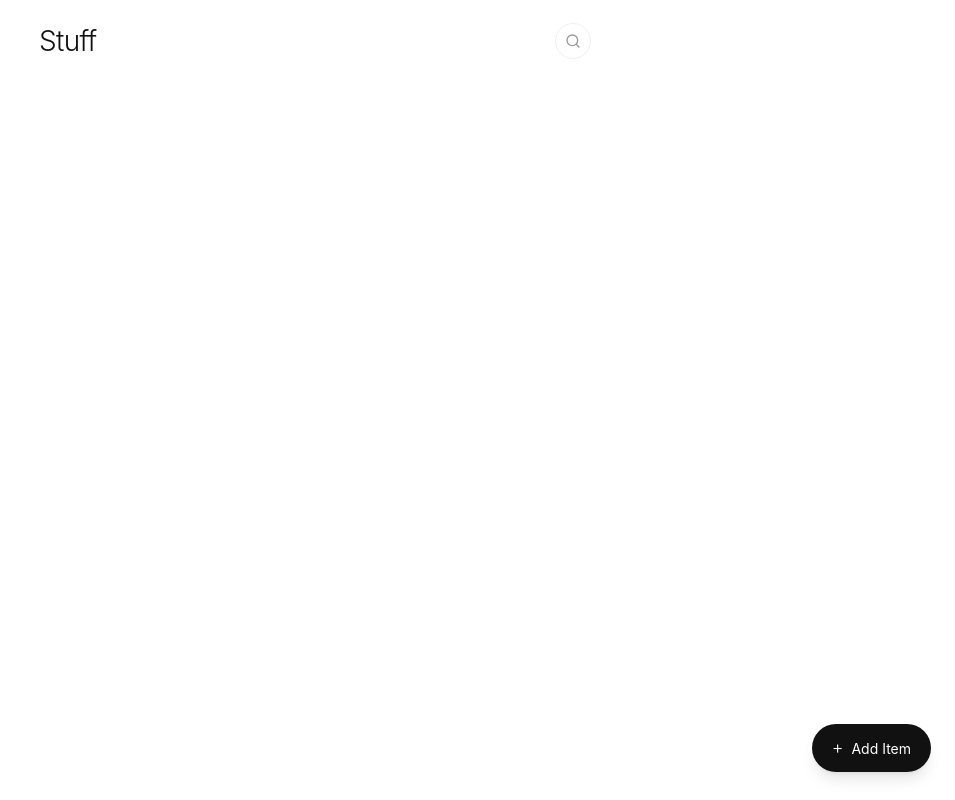
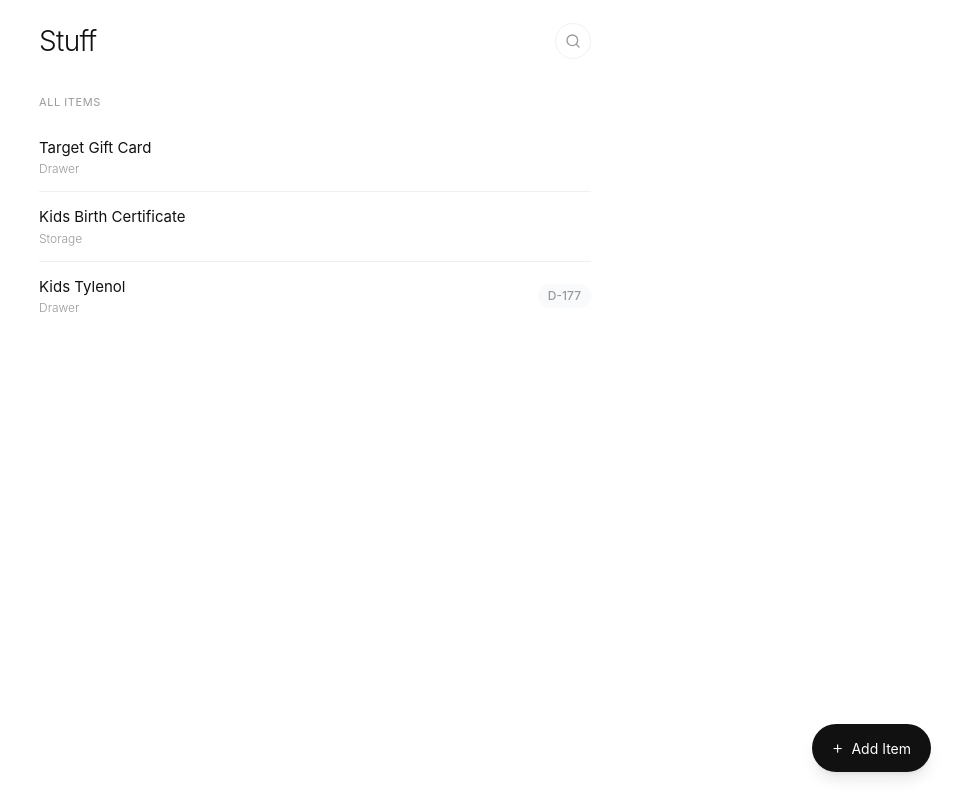
Before and after one commit to kenehong/item-tracker, a React (Vite) app: page / in a window 1280 px wide. Shown: the whole page, without its empty margins (325-1280 px from the left). Built offline with nearby package versions, Linux system fonts and the light colour scheme.

Commit message:
fix: show all items list on home screen
Home only showed ExpiringSection (7-day window). Items outside that
window were invisible. Added "All Items" section below expiring.

```diff
--- a/src/App.tsx
+++ b/src/App.tsx
@@ -6,6 +6,7 @@ import { ExpiringSection } from './components/ExpiringSection'
 import { ItemList } from './components/ItemList'
 import { ItemSheet } from './components/ItemSheet'
 import { ItemDetail } from './components/ItemDetail'
+import { ItemCard } from './components/ItemCard'
 import { Fab } from './components/Fab'
 
 export default function App() {
@@ -96,10 +97,21 @@ export default function App() {
         <>
           <ExpiringSection items={items} onItemClick={handleItemClick} />
 
-          {items.length === 0 && (
+          {items.length === 0 ? (
             <div className="text-center text-muted text-sm font-light mt-20 px-6">
               <p>No items yet.</p>
               <p className="mt-1">Tap + to add your first item.</p>
+            </div>
+          ) : (
+            <div className="px-6">
+              <h3 className="text-[11px] font-normal text-muted uppercase tracking-wider mt-8 mb-3">
+                All Items
+              </h3>
+              <div>
+                {items.map((item) => (
+                  <ItemCard key={item.id} item={item} onClick={handleItemClick} />
+                ))}
+              </div>
             </div>
           )}
         </>
```
